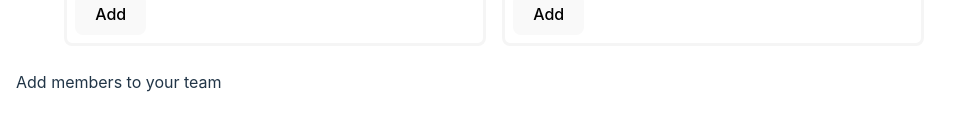
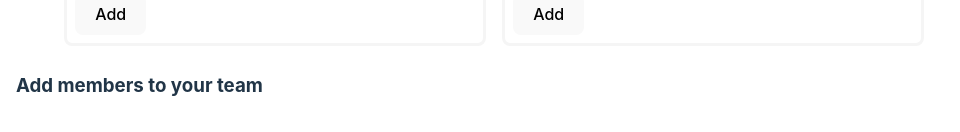
Before and after one commit to Cpreza24/react-state-management-lab, a React (Vite) app: page / in a window 1280 px wide. Shown: the part 2884-3016 px from the top of the page, without its empty margins (0-960 px from the left). Built offline with nearby package versions, Linux system fonts and the light colour scheme.

Commit message:
adds strength of team to UI

```diff
--- a/src/App.jsx
+++ b/src/App.jsx
@@ -100,11 +100,13 @@ const App = () => {
         return money - fighter.price;
       }
     });
-
-    console.log(fighter.id);
   };
-  console.log('team:', team);
+  //console.log('team:', team);
   // console.log('zombies', zombieFighters);
+  const totalStrength = team.reduce(
+    (total, currentValue) => (total = total + currentValue.strength),
+    0
+  );
 
   return (
     <>
@@ -123,10 +125,11 @@ const App = () => {
         ))}
       </ul>
       {team.length === 0 ? (
-        <p>Add members to your team</p>
+        <h3>Add members to your team</h3>
       ) : (
         <>
-          <p>My Team</p>
+          <h3>My Team</h3>
+          <p>Team Strength: {totalStrength}</p>
           <ul>
             {team.map((fighter) => (
               <li key={fighter.id}>
```
